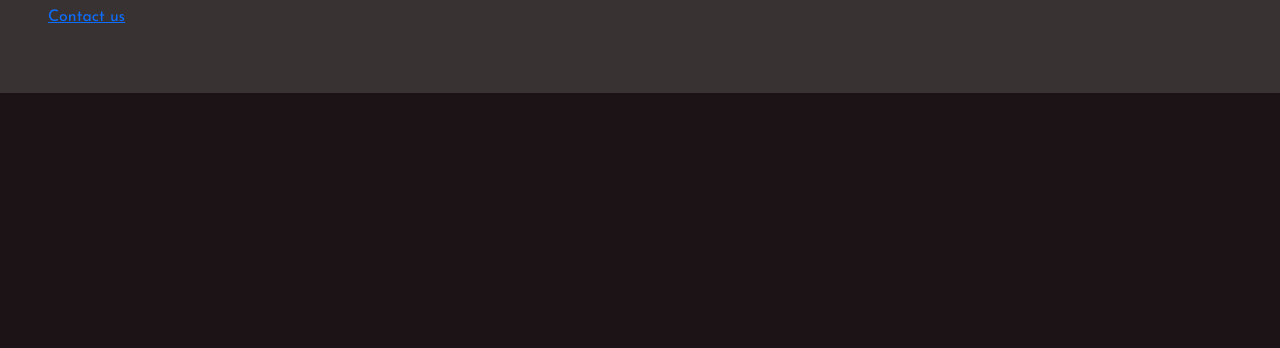
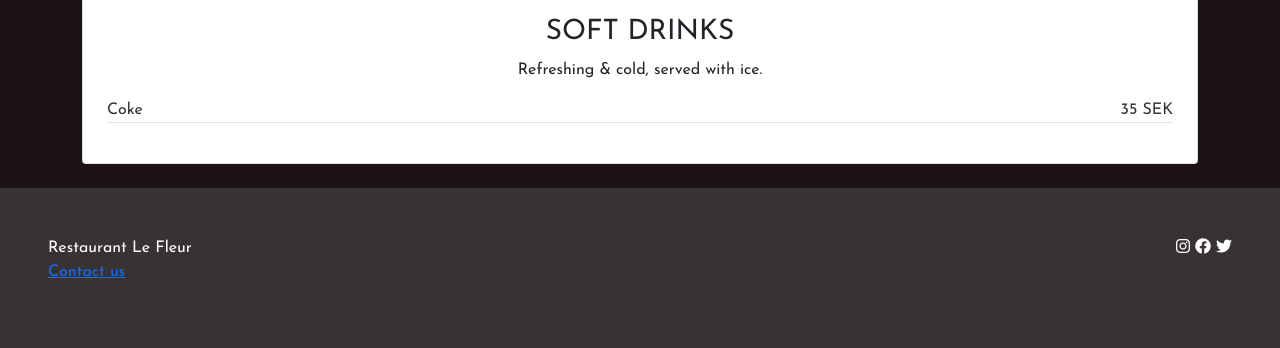
Before and after one commit to jossansik/Portfolio-project4-restaurant-booking, a Django app: page /menu/drinksmenu/ in a window 1280 px wide. Shown: the part 707-1055 px from the top of the page. Before the commit the page ends 800 px from the top, so only its background shows below. Run offline with Django 3.2, Linux system fonts and the light colour scheme; some libraries are stand-ins or nearby versions.

Commit message:
Add drinks menu page with styling

```diff
--- a/templates/menu/drinks_menu.html
+++ b/templates/menu/drinks_menu.html
@@ -1,6 +1,27 @@
 {% extends "base.html" %} {% load static %} {% block content %}
 
 <div>
+    <img width="auto" height="auto" class="mb-3 mt-3 rounded mx-auto d-block" src="#" alt="DRINKS MENU">
+    <div class="mb-4">
+        <div class="card">
+            <div class="card-body ps-4 pe-4">
+                <div class="ps-4 pe-4">
+                    <div class="mb-4 text-center">
+                        <img width="auto" height="auto" src="#" alt="default">
+                    </div>
+                    <h3 class="text-dark text-center">SOFT DRINKS</h3>
+                    <p class="text-dark text-center">Refreshing &amp; cold, served with ice.</p>
+                </div>
+                <div class="d-flex justify-content-between border-bottom mb-3">
+                    <div>Coke</div>
+                    <div>35 SEK</div>
+                </div>
+                <div class="ps-4 pe-4">
+                    <div class="mb-4"></div>
+                </div>
+            </div>
+        </div>
+    </div>
 </div>
 
 {%endblock%}
```
